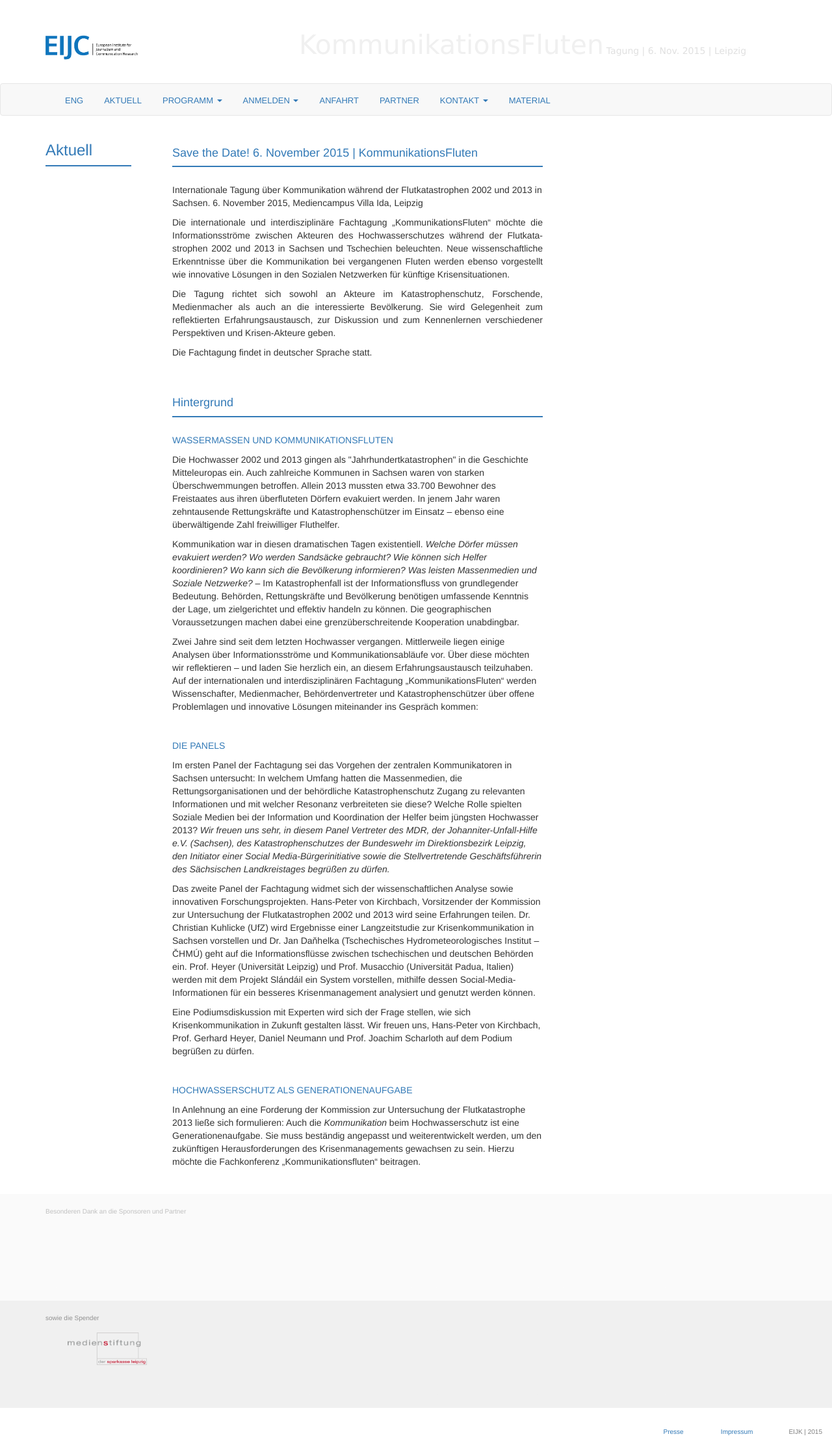
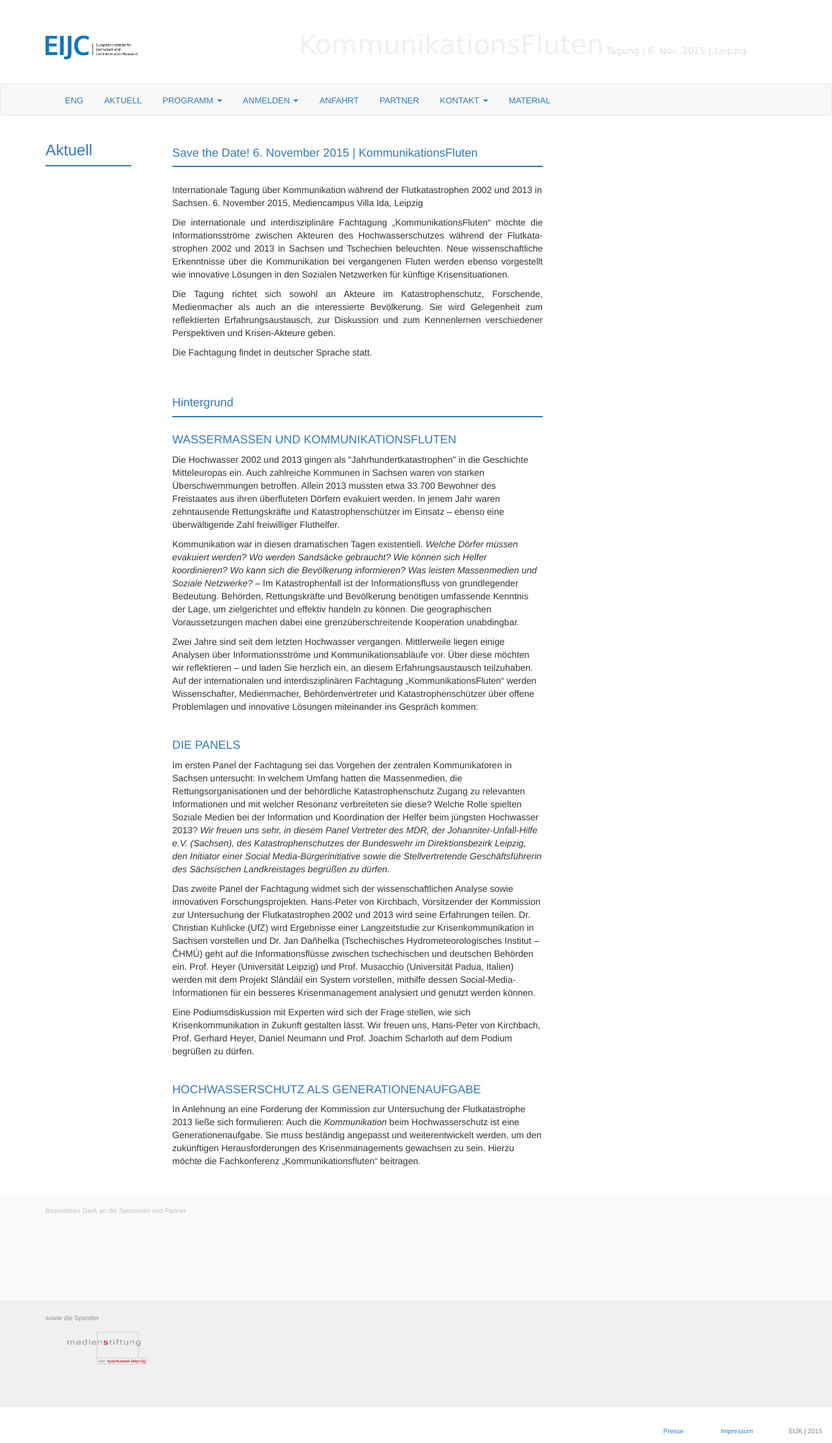
Before and after one commit to susedev/test, a Jekyll site: the page built from konferenz-kommunikationsfluten.html, in a window 1280 px wide. Shown: the whole page at 65% size. Built offline with Jekyll 4.4.1, drawn with Linux system fonts in a browser that asks for light colours; nearby versions of some CDN libraries.

Commit message:
Edit from JekyllCMS

```diff
--- a/konferenz-kommunikationsfluten.html
+++ b/konferenz-kommunikationsfluten.html
@@ -19,7 +19,7 @@ title: Aktuell
 
 <div class="box" style="background-color: #337AB7; height:2px; margin-top:3px; margin-bottom:25px;">&nbsp;</div>
 
-<p><span style="color:#337AB7;text-transform: uppercase;">Wassermassen und Kommunikationsfluten </span></p>
+<h4><span style="color:#337AB7;text-transform: uppercase;">Wassermassen und Kommunikationsfluten </span></h4>
 
 <p>Die Hochwasser 2002 und 2013 gingen als &quot;Jahrhundertkatastrophen&quot; in die Geschichte Mitteleuropas ein. Auch zahlreiche Kommunen in Sachsen waren von starken &Uuml;berschwemmungen betroffen. Allein 2013 mussten etwa 33.700 Bewohner des Freistaates aus ihren &uuml;berfluteten D&ouml;rfern evakuiert werden. In jenem Jahr waren zehntausende Rettungskr&auml;fte und Katastrophensch&uuml;tzer im Einsatz &ndash; ebenso eine &uuml;berw&auml;ltigende Zahl freiwilliger Fluthelfer.</p>
 
@@ -29,7 +29,7 @@ title: Aktuell
 
 <p>&nbsp;</p>
 
-<p><a href="{{ site.base_url }}/programm-uebersicht.html"><span style="color:#337AB7; text-transform: uppercase; ">Die Panels</span></a></p>
+<h4><a href="{{ site.base_url }}/programm-uebersicht.html"><span style="color:#337AB7; text-transform: uppercase; ">Die Panels</span></a></h4>
 
 <p>Im ersten Panel der Fachtagung sei das Vorgehen der zentralen Kommunikatoren in Sachsen untersucht: In welchem Umfang hatten die Massenmedien, die Rettungsorganisationen und der beh&ouml;rdliche Katastrophenschutz Zugang zu relevanten Informationen und mit welcher Resonanz verbreiteten sie diese? Welche Rolle spielten Soziale Medien bei der Information und Koordination der Helfer beim j&uuml;ngsten Hochwasser 2013?<em> Wir freuen uns sehr, in diesem Panel Vertreter des MDR, der Johanniter-Unfall-Hilfe e.V. (Sachsen), des Katastrophenschutzes der Bundeswehr im Direktionsbezirk Leipzig, den Initiator einer Social Media-B&uuml;rgerinitiative sowie die Stellvertretende Gesch&auml;ftsf&uuml;hrerin des S&auml;chsischen Landkreistages begr&uuml;&szlig;en zu d&uuml;rfen.</em></p>
 
@@ -39,7 +39,7 @@ title: Aktuell
 
 <p>&nbsp;</p>
 
-<p><span style="color:#337AB7; text-transform: uppercase;">Hochwasserschutz als Generationenaufgabe</span></p>
+<h4><span style="color:#337AB7; text-transform: uppercase;">Hochwasserschutz als Generationenaufgabe</span></h4>
 
 <p>In Anlehnung an eine Forderung der Kommission zur Untersuchung der Flutkatastrophe 2013 lie&szlig;e sich formulieren: Auch die <em>Kommunikation</em> beim Hochwasserschutz ist eine Generationenaufgabe. Sie muss best&auml;ndig angepasst und weiterentwickelt werden, um den zuk&uuml;nftigen Herausforderungen des Krisenmanagements gewachsen zu sein. Hierzu m&ouml;chte die Fachkonferenz &bdquo;Kommunikationsfluten&ldquo; beitragen.</p>
 
```
